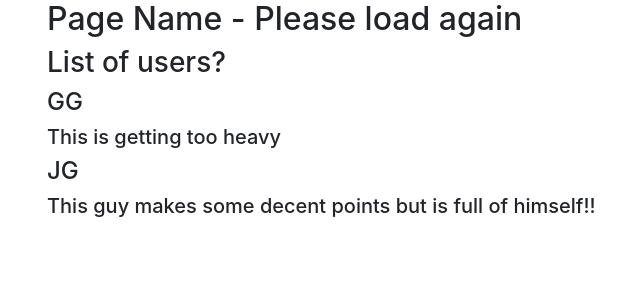
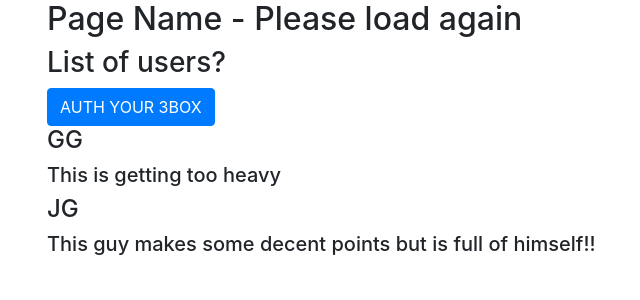
Before and after one commit to johngrantuk/decglocha, a React (Create React App) app: page / in a window 1280 px wide. Shown: the top 300 px of the page, without its empty margins (38-678 px from the left). Built offline with nearby package versions, Linux system fonts and the light colour scheme.

Commit message:
3Box added.

```diff
--- a/package.json
+++ b/package.json
@@ -3,6 +3,7 @@
   "version": "0.1.0",
   "private": true,
   "dependencies": {
+    "3box": "^1.10.8",
     "react": "^16.9.0",
     "react-dom": "^16.9.0",
     "react-scripts": "3.0.1"
--- a/src/App.js
+++ b/src/App.js
@@ -1,4 +1,5 @@
 import React from 'react';
+const Box = require('3box');
 
 class App extends React.Component {
 
@@ -17,6 +18,8 @@ class App extends React.Component {
         }
       ]
     };
+
+    this.auth3Box = this.auth3Box.bind(this);
   }
 
   componentDidMount() {
@@ -28,6 +31,22 @@ class App extends React.Component {
     }
   }
 
+  boxSyncComplete(){
+    // When you first authenticate the user's 3Box, all data might not be synced from the network yet.
+    console.log('Oh yeah synchd for action');
+    this.setState({isAuthenticated: true});
+  }
+
+  async auth3Box(){
+    // First we need to get the ethereum provider & user address
+    const accounts = await window.ethereum.enable();
+    console.log(accounts[0]);
+
+    // Then we initialize a new 3Box session
+    const box = await Box.openBox(accounts[0], window.ethereum);
+    this.setState({box: box});
+    box.onSyncDone(this.boxSyncComplete);       // When you first authenticate the user's 3Box, all data might not be synced from the network yet.
+  }
 
   render (){
 
@@ -44,6 +63,8 @@ class App extends React.Component {
         <h2>Page Name - {this.state.topic}</h2>
         <h3>List of users?</h3>
 
+        <button className="btn btn-primary" onClick={this.auth3Box}>AUTH YOUR 3BOX</button>
+
         {messages}
 
 
```
Also changed, not shown: 1 other file (tests, documents, lock files or other folders).
